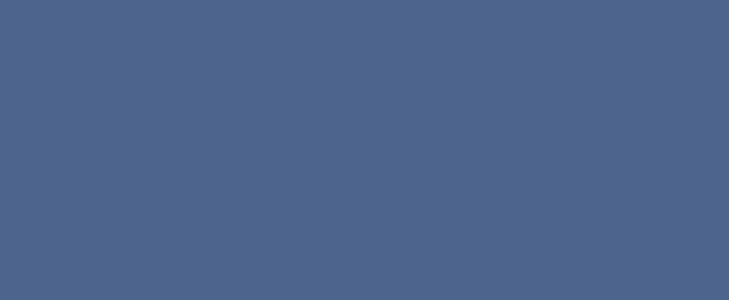
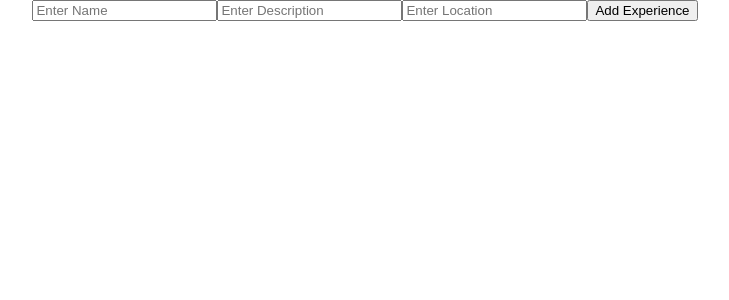
Before and after one commit to wanderlust-bw/wanderlust-FE-Manju, a React (Create React App) app: page / in a window 1280 px wide. Shown: the top 300 px of the page, without its empty margins (275-1004 px from the left). Built offline with nearby package versions, Linux system fonts and the light colour scheme.

Commit message:
created the expereience page

```diff
--- a/src/App.js
+++ b/src/App.js
@@ -4,6 +4,7 @@ import SignUp from "./Components/SignUpForm"
 import LogIn from "./Components/SignIn"
 import { Route, Switch } from 'react-router-dom'
 import ProfilePage from "./Components/Home"
+import ExperienceProfie from "./Components/experiencePage/ExperienceProfile"
 
 
 class App extends Component {
@@ -14,6 +15,7 @@ class App extends Component {
        <Route exact path="/SignUp" component={SignUp} />
       <Route exact path="/LogIn" component={LogIn} />
       <Route exact path="/ProfilePage" component={ProfilePage}/>
+      <ExperienceProfie />
       </Switch>
       </div>
     );
--- a/src/Components/experiencePage/ExperienceProfile.js
+++ b/src/Components/experiencePage/ExperienceProfile.js
@@ -1,15 +1,38 @@
 import React from "react"
+import "./experence.css"
 
-class ProfilePage extends React.Component {
+class ExperienceProfie extends React.Component {
+    constructor() {
+        super();
+        this.state = {
+            name:"",
+            description:"",
+            location:""
+        }
+
+    }
+
+    handleChange = e => {
+        let target = e.target;
+        let name = target.name;
+        this.setState({ [name]: e.target.value })
+    }
+
+    handleSubmit = e => {
+        e.preventDefault();
+        console.log("This form was submitted with following data");
+        console.log(this.state)
+    }
+
 
   render(){
       return(
-          <div>
-              <form>
-                  <input />
-                  <input />
-                  <input/>
-                  <input/>
+          <div className="profilecomponent">
+              <form className="description" onSubmit={this.handleSubmit}>
+                   <input type="text" id="name" placeholder="Enter Name" name="name" value={this.state.name} onChange={this.handleChange} />
+                  <input type="text"  id="name" placeholder="Enter Description" name="description"  value={this.state.description} onChange={this.handleChange}/>
+                  <input type="text" id="name" placeholder="Enter Location" name="location" value={this.state.location} onChange={this.handleChange} />
+                  <button type="submit">Add Experience</button>
               </form>
 
           </div>
@@ -17,3 +40,5 @@ class ProfilePage extends React.Component {
   }
 
 }
+
+export default ExperienceProfie
--- /dev/null
+++ b/src/Components/experiencePage/experence.css
@@ -0,0 +1,8 @@
+body{
+    background: white;
+
+}
+
+.today{
+  border:1px solid black;
+}
```
